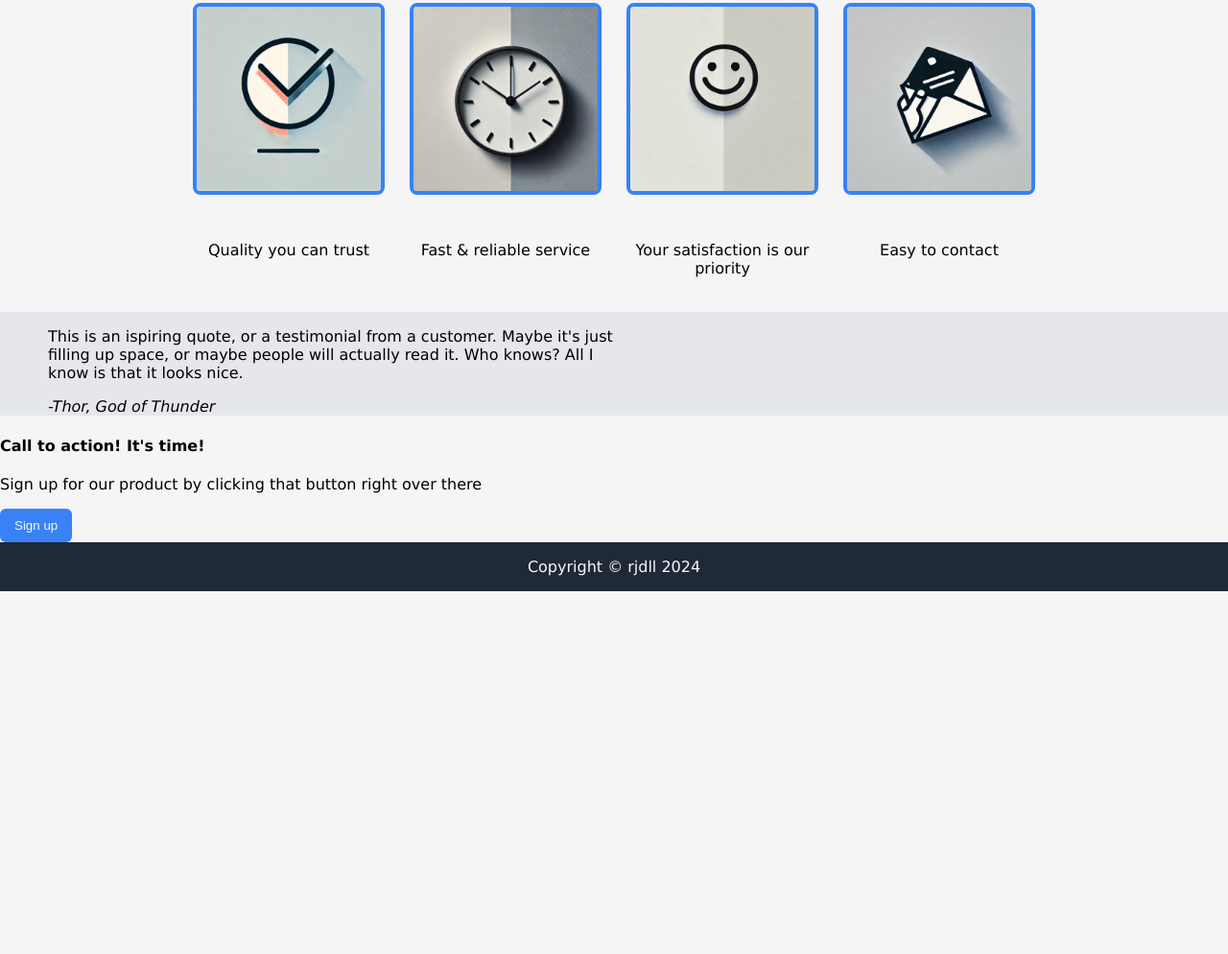
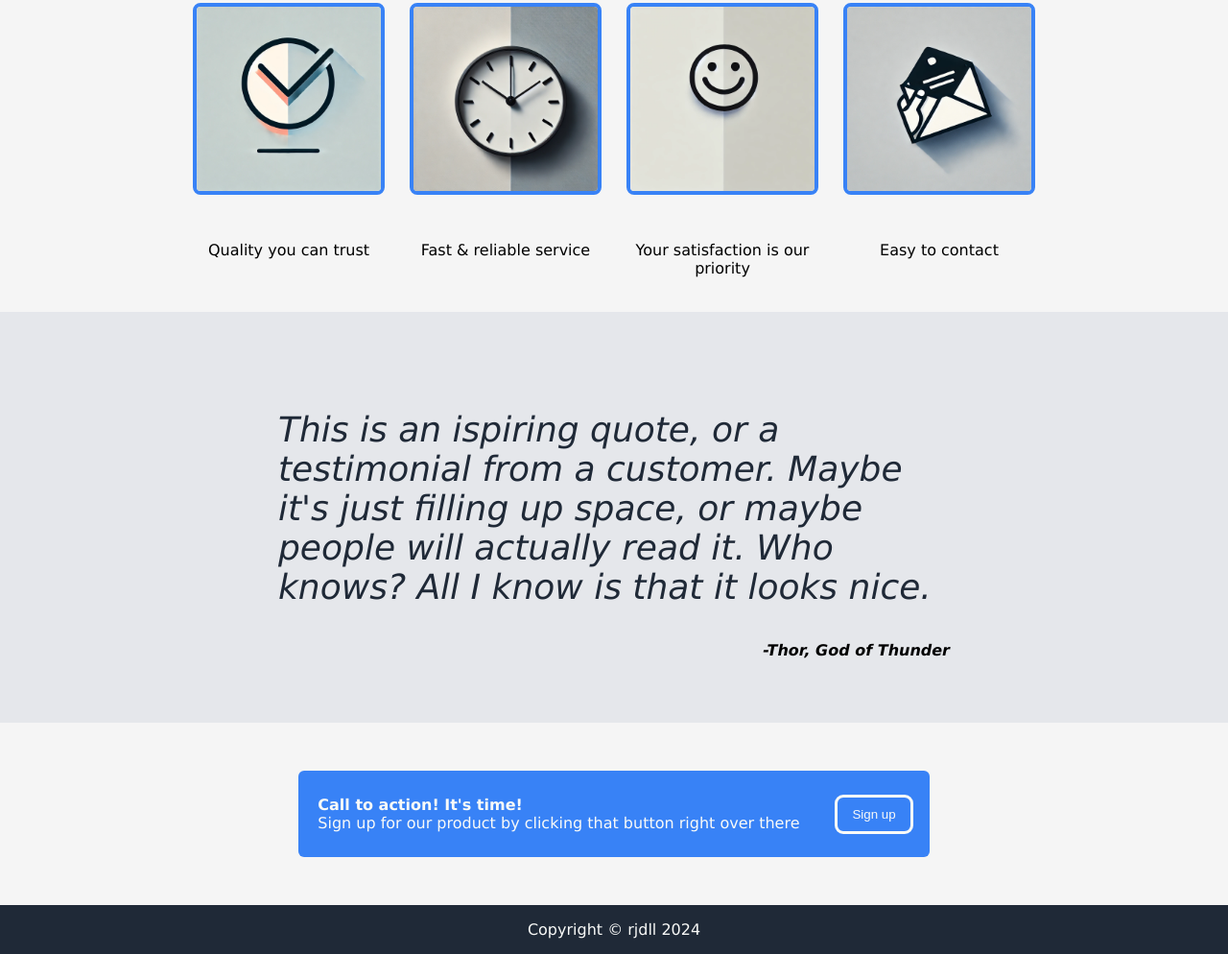
Before and after one commit to JakeDLL/business-landing-page, a plain HTML site: page index.html in a window 1280 px wide. Shown: the part 576-1570 px from the top of the page at 96% size. Before the commit the page ends 1192 px from the top, so only its background shows below. Drawn offline with Linux system fonts and the light colour scheme.

Commit message:
Finish adding styles to quote section and action.

```diff
--- a/index.html
+++ b/index.html
@@ -20,7 +20,7 @@
             <div class="main-text">
                 <h1 class="main-title">This website is awesome</h1>
                 <p class="main-subtext">This website has some subtext that goes here under the main title. It's a smaller font and the color is lower contrast</p>
-                <button class="signup">Sign up</button>
+                <button class="signup main-button">Sign up</button>
             </div>
             <img class="main-image" src="./images/office-image1.jpeg" alt="Drawn office setting">
         </div>
@@ -47,15 +47,20 @@
             </div>
         </div>
 
+        <div class="quote">
             <blockquote>
                 <p class="quote-text">This is an ispiring quote, or a testimonial from a customer. Maybe it's just filling up space, or maybe people will actually read it. Who knows? All I know is that it looks nice.</p>
                 <cite class="quote-author">-Thor, God of Thunder</cite>
             </blockquote>
+        </div>
 
+        <div class="action">
             <div class="action-box">
-            <h4>Call to action! It's time!</h4>
-            <p>Sign up for our product by clicking that button right over there</p>
+                <div class="action-text">
+                    <p class="call"><strong>Call to action! It's time!</strong><br>Sign up for our product by clicking that button right over there</p>
+                </div>
                 <button class="signup">Sign up</button>
+                </div>
         </div>
 
         <footer>
--- a/styles.css
+++ b/styles.css
@@ -70,13 +70,16 @@ footer {
 }
 
 .signup {
-    align-self: flex-start;
     background-color: #3882F6;
     padding: 10px 15px;
     border-radius: 6px;
     border-width: 0;
     outline: none;
     color: #F9FAF8
+}
+
+.main-button {
+    align-self: flex-start;
 }
 
 .info {
@@ -115,17 +118,56 @@ footer {
     border-width: 4px;
 }
 
+.quote {
+    background: #E5E7EB;
+    padding: 50px;
+    margin: 0;
+    display: flex;
+    flex-direction: column;
+    align-items: center;
+}
+
 blockquote {
-    background: #E5E7EB;
-    padding-left: 50px;
-    padding-right: 50px;
-    margin: 0;
+    max-width: 700px;
+    display: flex;
+    flex-direction: column;
+
 }
 
 .quote-text {
-    max-width: 600px;
+    font-size: 36px;
+    font-style: italic;
+    color: #1F2937;
+
 }
 
 .quote-author {
-    text-align: right;
+    align-self: flex-end;
+    font-weight: bold;
 }
+
+.action {
+    display: flex;
+    justify-content: center;
+    align-items: center;
+}
+
+.action-box {
+    align-self: center;
+    margin: 50px auto;
+    max-width: 700px;
+    max-height: 100px;
+    background-color: #3882F6;
+    color: #F9FAF8;
+    display: flex;
+    justify-content: space-between;
+    align-items: center;
+    padding: 10px 20px;
+    border-radius: 6px;
+    gap: 40px;
+}
+
+.action-box > button {
+    border-color: #F9FAF8;
+    outline: solid;
+}
```
Lines whose indentation alone changed are shown as unchanged.
